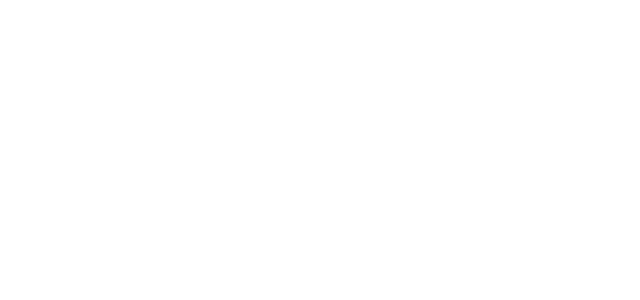
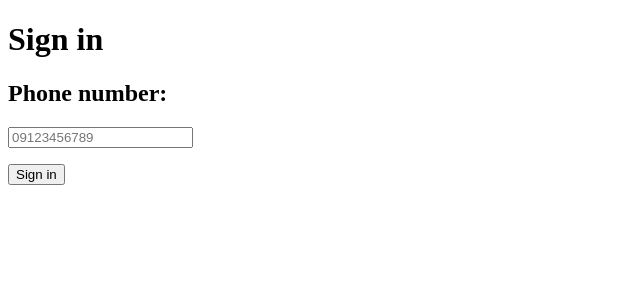
Before and after one commit to romina-kh/PEYSAZ_UI, a React (Vite) app in the folder client/: page /sign-in in a window 1280 px wide. Before the commit this address had no page. Shown: the top 300 px of the page, without its empty margins (0-640 px from the left). Built offline with nearby package versions, Linux system fonts and the light colour scheme.

Commit message:
sign in page

```diff
--- a/client/src/App.jsx
+++ b/client/src/App.jsx
@@ -1,6 +1,7 @@
 import './App.css';
 import {BrowserRouter, Route, Routes} from 'react-router-dom'; // multi paging
 import SignUp from './assets/pages/sign-up/sign-up';
+import SignIn from './assets/pages/sign-in/sign-in';
  // route: where we want to go
 function App() {
 
@@ -9,6 +10,7 @@
       <BrowserRouter>
         <Routes>
           <Route path='/sign-up' element={<SignUp/>}/>
+          <Route path='/sign-in' element={<SignIn/>}/>
         </Routes>
       </BrowserRouter>
     </div>
--- /dev/null
+++ b/client/src/assets/pages/sign-in/sign-in.jsx
@@ -0,0 +1,30 @@
+import {useForm} from 'react-hook-form';
+import * as yup from 'yup';
+import {yupResolver} from '@hookform/resolvers/yup' // validation
+
+const SignIn = () => {
+
+    const schema = yup.object().shape({
+          Phone_number:yup.number().notRequired()
+    });
+    // register :link
+    // resolver link yup to form -- yup check validation
+    const {register, handleSubmit, formState:{errors}} = useForm({resolver: yupResolver(schema)});
+    const onSubmit = (data) => {
+        console.log(data)
+    }
+
+    return(
+        <div className='sign-in'>
+            <form className='sign-in-form' onSubmit={handleSubmit(onSubmit)}>
+                <h1>Sign in</h1>
+                <h2>Phone number:</h2>
+                <input placeholder='09123456789' type='text'{...register("Phone_number")}/>
+                <p className='error'>{errors.Phone_number?.message}</p>
+                <button type='submit'>Sign in</button>
+            </form>
+        </div>
+    )
+}
+
+export default SignIn;
--- a/client/src/assets/pages/sign-up/sign-up.jsx
+++ b/client/src/assets/pages/sign-up/sign-up.jsx
@@ -20,6 +20,7 @@
     return(
         <div className='sign-up'>
             <form className='sign-up-form' onSubmit={handleSubmit(onSubmit)}>
+            <h1>Sign up</h1>
                 <h2>First Name:</h2>
                 <input placeholder='Romina...' type='text' {...register("First_name")}/>
                 <p className='error'>{errors.First_name?.message}</p>
```
Also changed, not shown: client/src/assets/pages/sign-in/sign-in.css (added), client/src/assets/pages/sign-up/sign-up.css (added).
